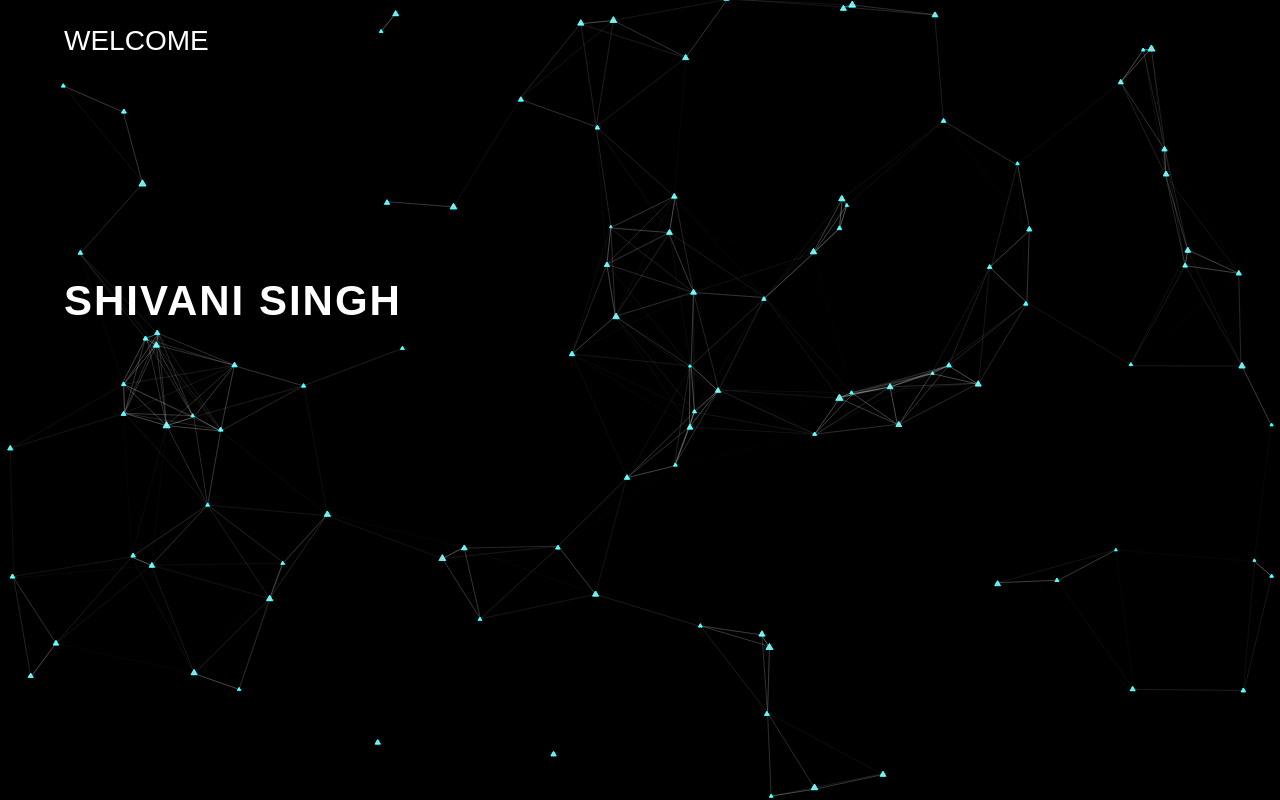
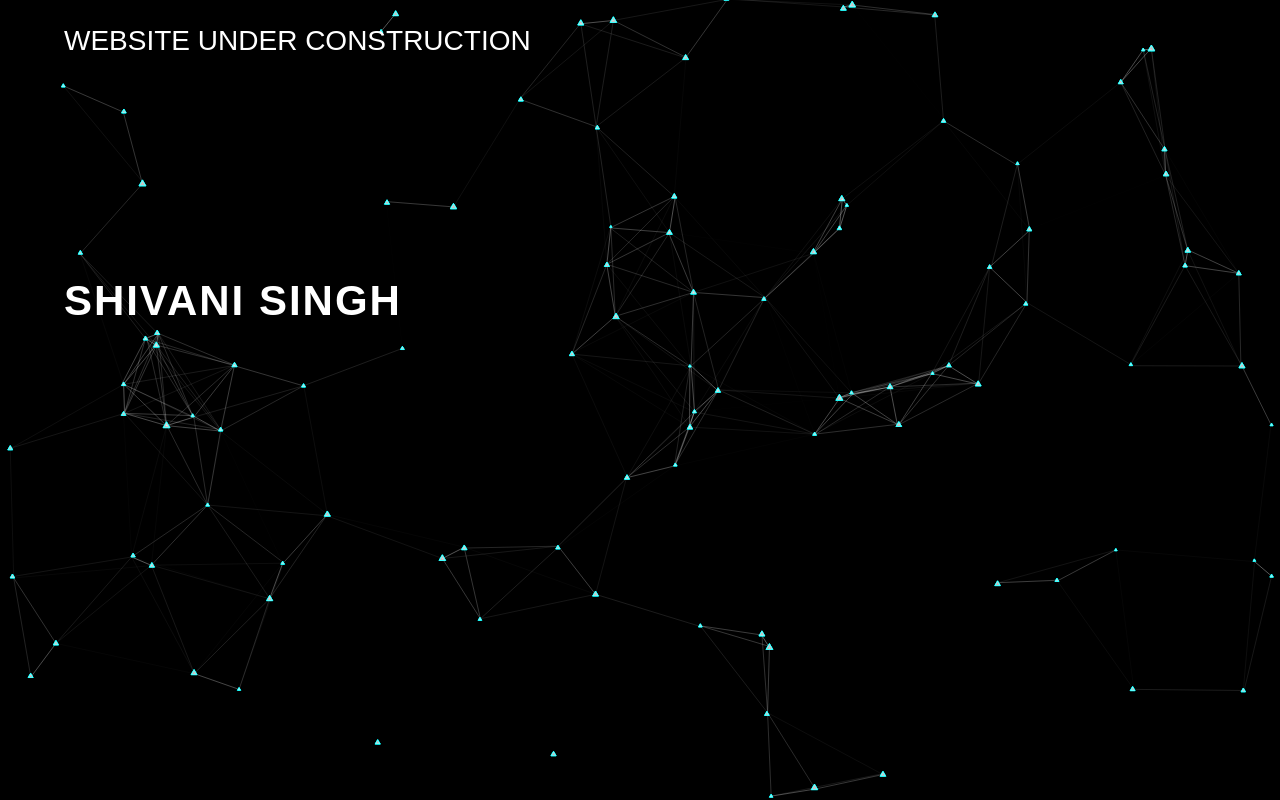
Before and after one commit to shivanik6z/shivanik6z.github.io, a plain HTML site: page index.html in a window 1280 px wide. Shown: the top 800 px of the page. Drawn offline with Linux system fonts and the light colour scheme.

Commit message:
Update index.html

```diff
--- a/index.html
+++ b/index.html
@@ -8,7 +8,7 @@
     </head>
     <body>
         <div class="welcome">
-          <div class="logo">Welcome</div>
+          <div class="logo">Website Under construction</div>
         <h1>SHIVANI SINGH</h1>
         </div>
         <div id="particles-js"></div>
```
